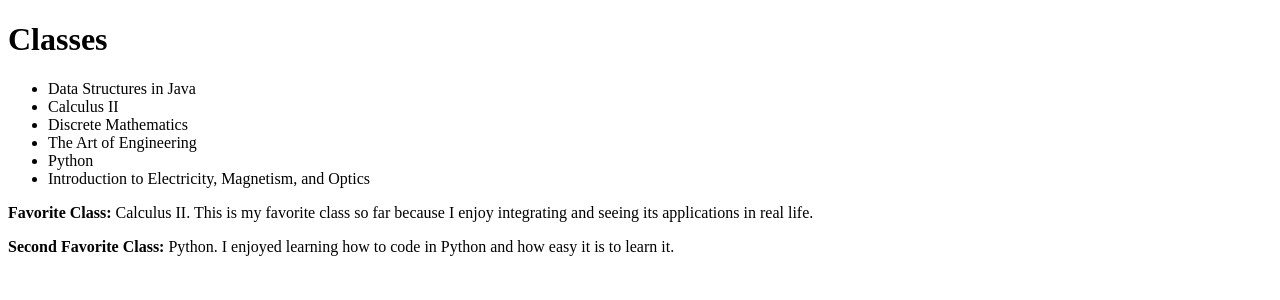
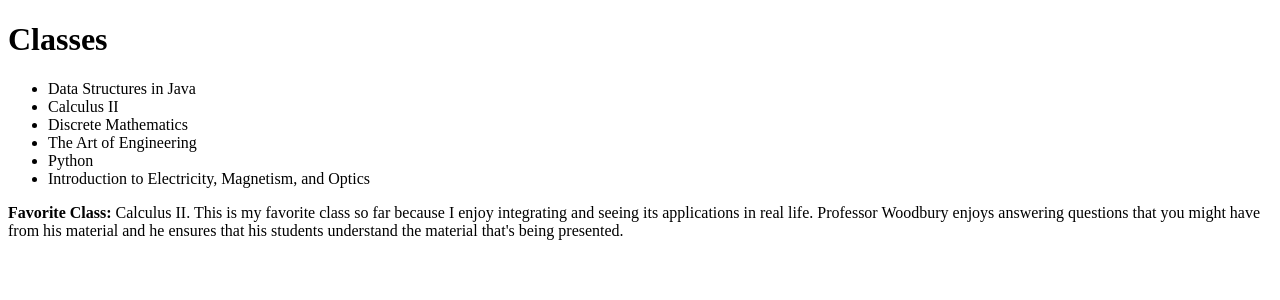
Before and after one commit to Mg4145/mg4145-final, a Flask app: page /Classes in a window 1280 px wide. Shown: the top 300 px of the page. Run offline with Flask 2, Linux system fonts and the light colour scheme.

Commit message:
Changed Assigments section to Linux and finished Classes Section

```diff
--- a/mg4145-final/app.py
+++ b/mg4145-final/app.py
@@ -13,16 +13,13 @@ app = Flask(__name__)
 def hello():
     return render_template("index.html")
 
-    #<b> </b> This is HTML code for bold
-
 @app.route("/Classes")
 def home():
-    #return"<p> This is my <b>1006</b> website.<p>"
     return render_template("Classes.html")
 
-@app.route("/Assignments")
+@app.route("/Linux")
 def columbia():
-    return render_template("Assignments.html")
+    return render_template("Linux.html")
 
 #start the server
 if __name__ == "__main__":
--- a/mg4145-final/templates/Classes.html
+++ b/mg4145-final/templates/Classes.html
@@ -6,7 +6,6 @@
     <head>
     <body>
     <h1>Classes</h1>
-
     <ul>
         <li> Data Structures in Java </li>
         <li> Calculus II </li>
@@ -15,9 +14,8 @@
         <li> Python </li>
         <li> Introduction to Electricity, Magnetism, and Optics  </li>
     </ul>
-
-    <p> <b>Favorite Class:</b> Calculus II. This is my favorite class so far because I enjoy integrating and seeing its applications in real life. </p>
-    <p> <b>Second Favorite Class:</b> Python. I enjoyed learning how to code in Python and how easy it is to learn it. </p>
-
+    <p> <b>Favorite Class:</b> Calculus II. This is my favorite class so far because I enjoy integrating and seeing its applications in real life.
+    Professor Woodbury enjoys answering questions that you might have from his material and he ensures that his students understand the material that's
+    being presented.</p>
     </body>
 </html>
--- a/mg4145-final/templates/index.html
+++ b/mg4145-final/templates/index.html
@@ -7,7 +7,9 @@
     <body>
         <h1> Mauricio Guerrero </h1>
         <p>Welcome to my website!</p>
-        <img src = "Mau.jpg" alt="Mauricio Guerrero"></img>
+        <p><b>Current Grade:</b> 92.33% </p>
+        <p><b>Intended Major:</b> Computer Science </p>
+        <img src = "/home/mg4145/Documents/Computer Science/Python/Final/mg4145-final/templates/Mau.jpg" alt="Mauricio Guerrero" width="500" height="333" >
         <p><a href = "/Assignments"> Assignments </a></p>
         <p><a href = "/Classes"> Classes </a></p>
         <a href = "https://www.youtube.com/watch?v=dQw4w9WgXcQ"> Favorite Website </a>
```
Also changed, not shown: mg4145-final/templates/Linux.html (renamed from mg4145-final/templates/Assignments.html, +2 -5 lines).
